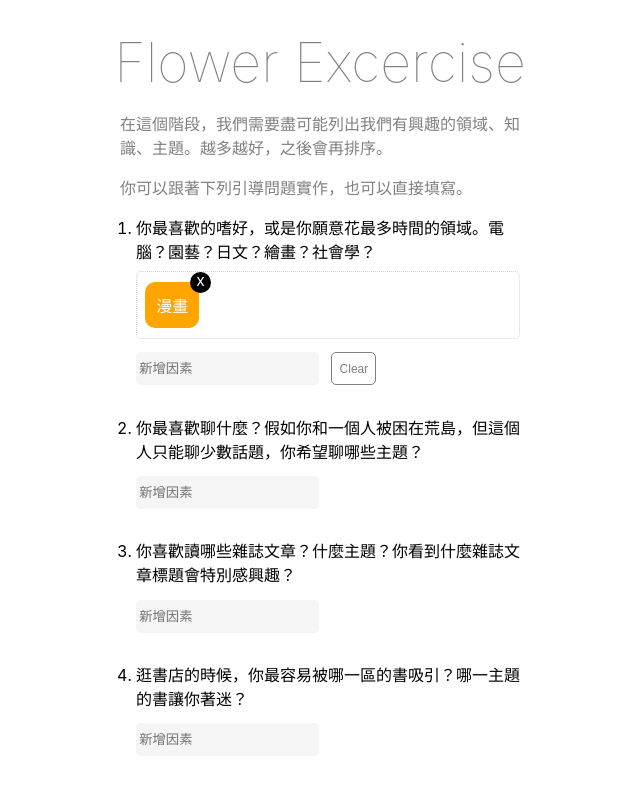
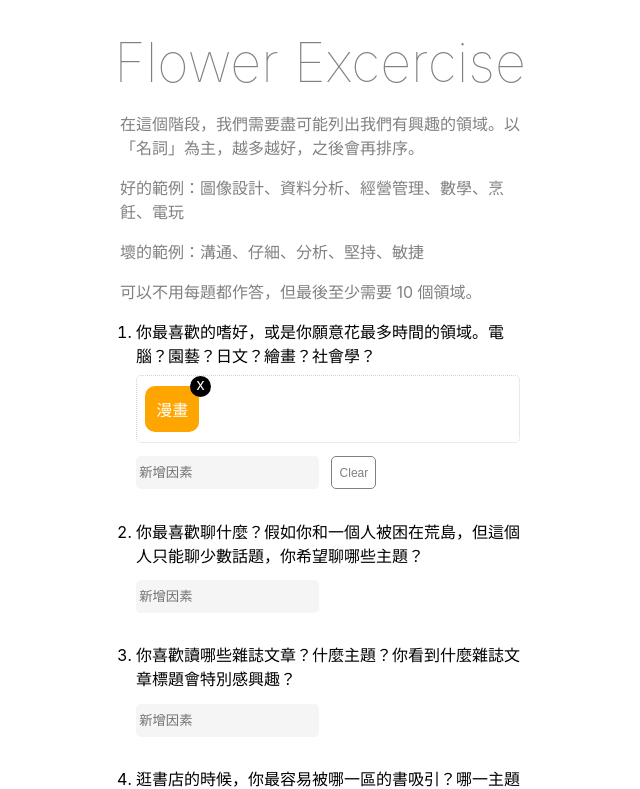
Before and after one commit to liang256/react-flower-exercise, a React (Create React App) app: page /find-knowledges in a window 1280 px wide. Shown: the top 789 px of the page, without its empty margins (320-960 px from the left). Built offline with nearby package versions, Linux system fonts and the light colour scheme.

Commit message:
improve: instruction

```diff
--- a/src/routes/FindKnowledges.js
+++ b/src/routes/FindKnowledges.js
@@ -166,8 +166,10 @@ function FindKnowledges() {
                 disableEditing()
             }}
         >
-            <p>在這個階段，我們需要盡可能列出我們有興趣的領域、知識、主題。越多越好，之後會再排序。</p>
-            <p>你可以跟著下列引導問題實作，也可以直接填寫。</p>
+            <p>在這個階段，我們需要盡可能列出我們有興趣的領域。以「名詞」為主，越多越好，之後會再排序。</p>
+            <p>好的範例：圖像設計、資料分析、經營管理、數學、烹飪、電玩</p>
+            <p>壞的範例：溝通、仔細、分析、堅持、敏捷</p>
+            <p>可以不用每題都作答，但最後至少需要 10 個領域。</p>
             {/* <h2>#1 九個問題</h2> */}
             <ol>
                 {sectionOneQuestionRows}
```
